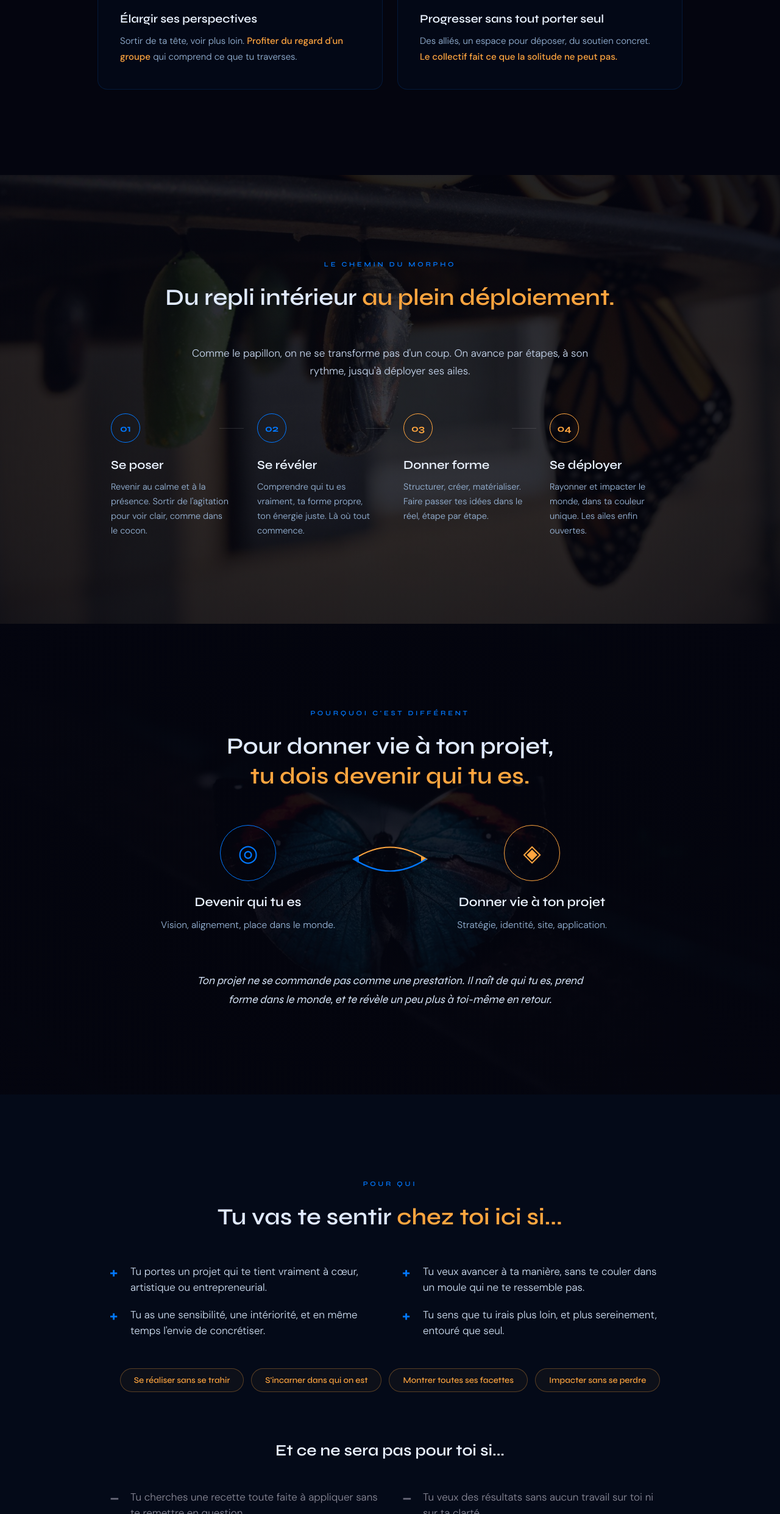
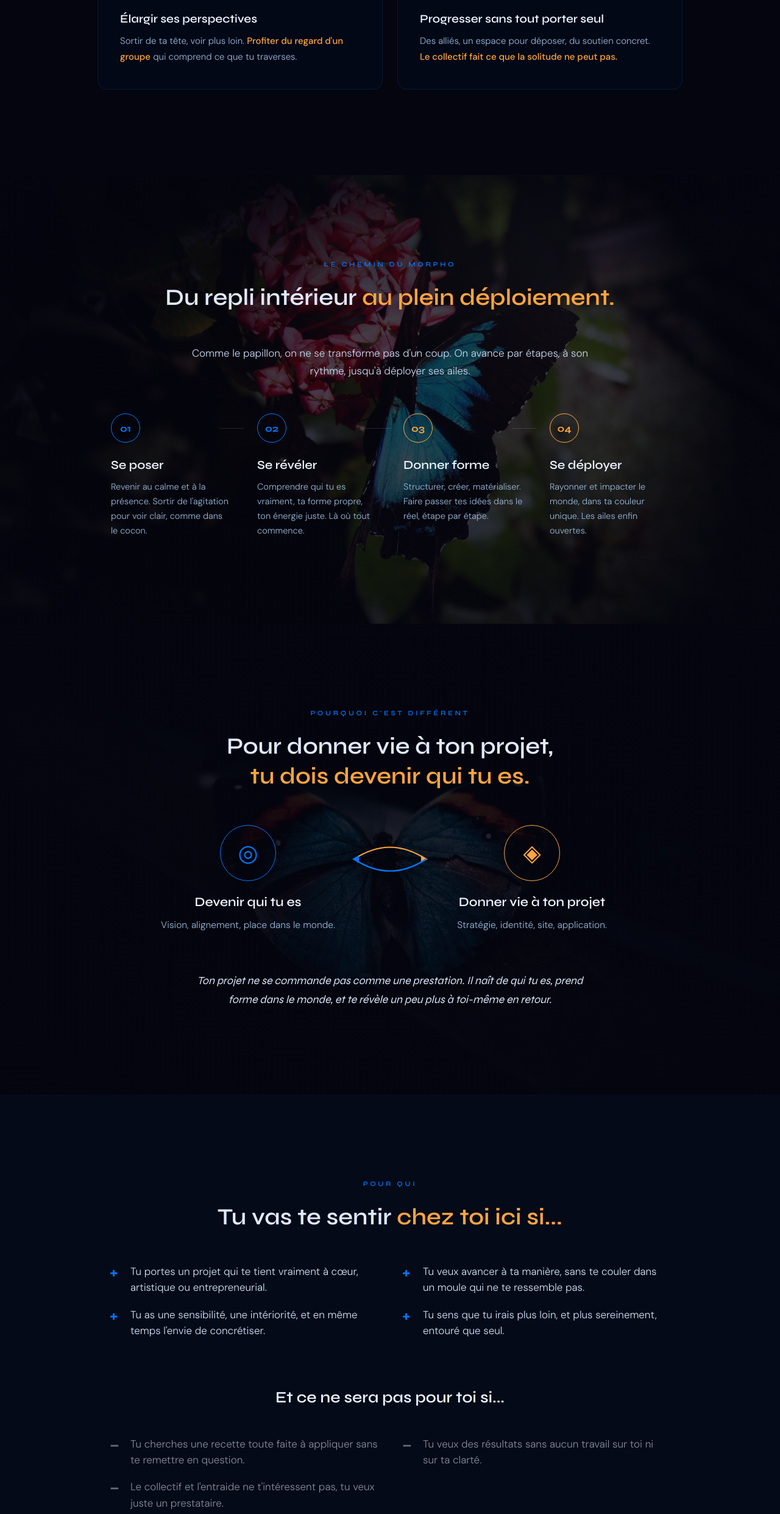
Before and after one commit to AnysM/la-tribu-morpho-landing, a plain HTML site: page v6.html in a window 1280 px wide. Shown: the part 3556-6039 px from the top of the page at 61% size. Drawn offline with Linux system fonts and the light colour scheme; a web font is replaced by a local one.

Commit message:
v6 : retrait des capsules de valeurs (pour qui), remplacement photo chrysalide par nouveau morpho sur fleurs

```diff
--- a/v6.html
+++ b/v6.html
@@ -1344,8 +1344,8 @@
 
 
   .bg-chrysalis { position: relative; background-color: #04050f; overflow: hidden; }
-  .bg-chrysalis::after { content:''; position:absolute; inset:0; background-image:url('images/chrysalis-bg.jpg'); background-size:cover; background-position:center; opacity:0.40; z-index:0; }
-  .bg-chrysalis::before { content:''; position:absolute; inset:0; background:radial-gradient(ellipse 80% 85% at 50% 50%, rgba(4,5,15,0.28) 0%, rgba(4,5,15,0.62) 72%, rgba(4,5,15,0.88) 100%); z-index:1; }
+  .bg-chrysalis::after { content:''; position:absolute; inset:0; background-image:url('images/processus-morpho.jpg'); background-size:cover; background-position:center; opacity:0.50; z-index:0; }
+  .bg-chrysalis::before { content:''; position:absolute; inset:0; background:radial-gradient(ellipse 78% 82% at 50% 50%, rgba(4,5,15,0.4) 0%, rgba(4,5,15,0.72) 68%, rgba(4,5,15,0.92) 100%); z-index:1; }
   .bg-chrysalis > * { position:relative; z-index:2; }
 
 
@@ -1611,12 +1611,6 @@
         <li>Tu as une sensibilité, une intériorité, et en même temps l'envie de concrétiser.</li>
         <li>Tu sens que tu irais plus loin, et plus sereinement, entouré que seul.</li>
       </ul>
-      <div class="fq-values">
-        <span class="value-chip">Se réaliser sans se trahir</span>
-        <span class="value-chip">S'incarner dans qui on est</span>
-        <span class="value-chip">Montrer toutes ses facettes</span>
-        <span class="value-chip">Impacter sans se perdre</span>
-      </div>
       <h3 class="fq-sub">Et ce ne sera pas pour toi si...</h3>
       <ul class="fq-list no">
         <li>Tu cherches une recette toute faite à appliquer sans te remettre en question.</li>
```
Also changed, not shown: images/processus-morpho.jpg (added).
